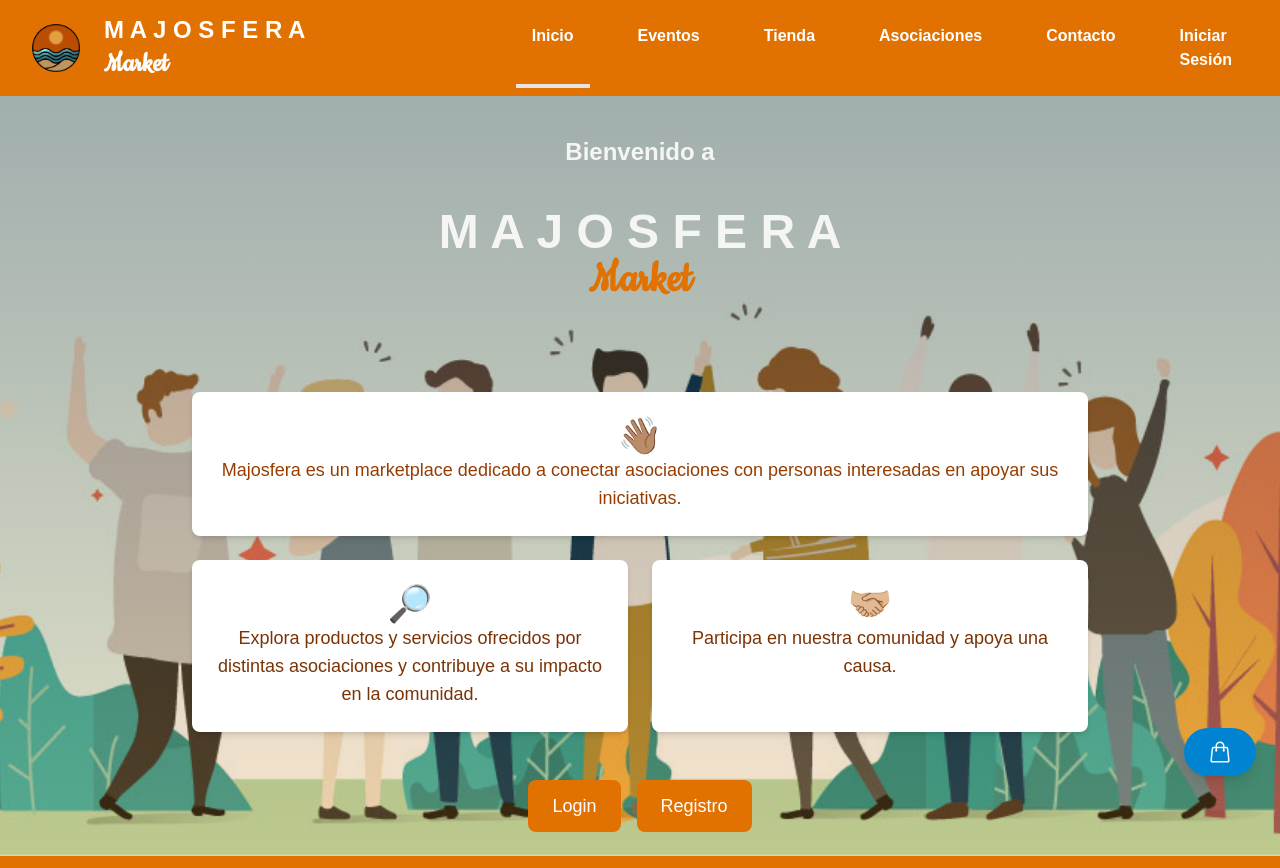
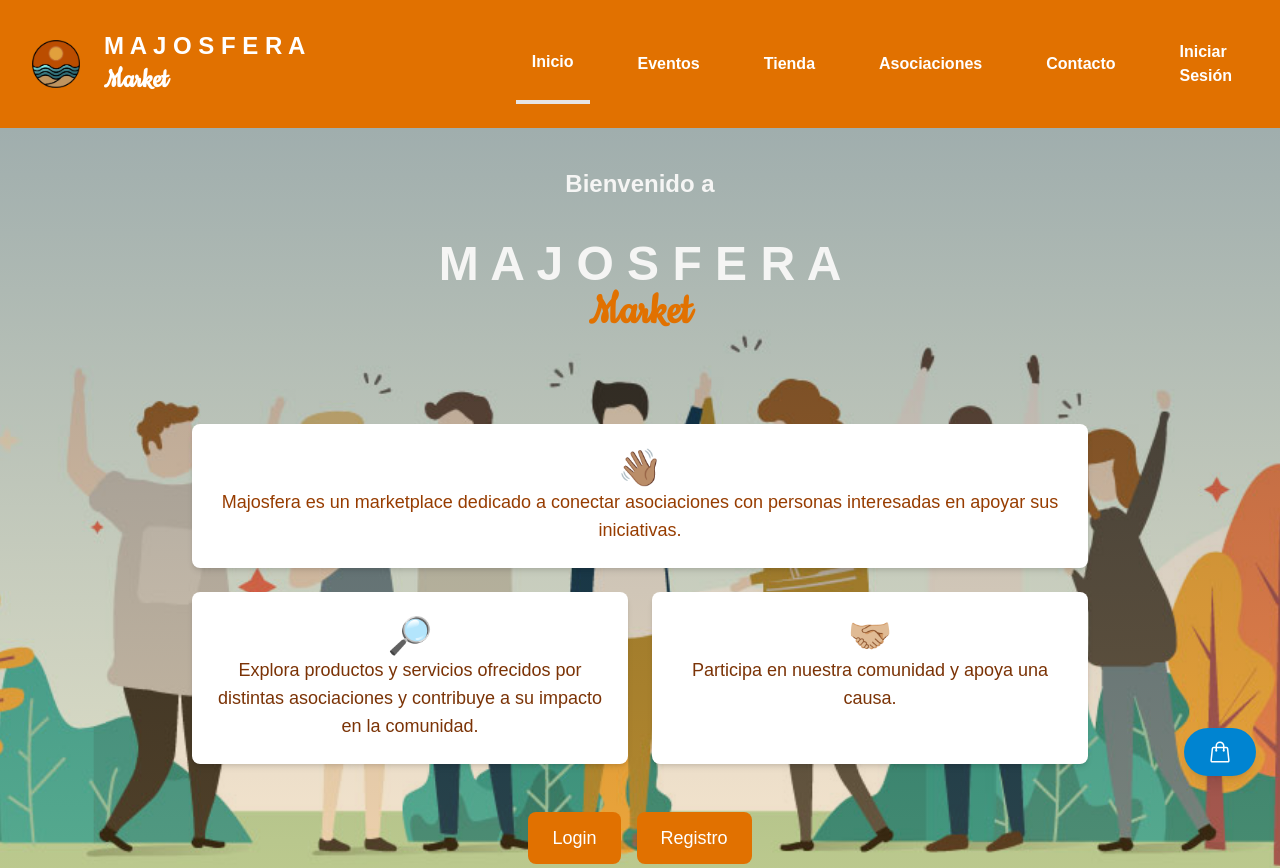
Before and after one commit to gastbr/majosfera-front, a React (Vite) app: page / in a window 1280 px wide. Shown: the top 868 px of the page. Built offline with nearby package versions, Linux system fonts and the light colour scheme; no server answers; a web font is replaced by a local one.

Commit message:
FID header buttons

```diff
--- a/src/components/Header.jsx
+++ b/src/components/Header.jsx
@@ -38,7 +38,7 @@ const Header = () => {
   }, [setIsDropdownOpen]);
 
   return (
-    <header className="bg-amber-600 text-white py-4 px-4 md:px-8 shadow-md flex justify-between items-center md:flex-row flex-col h-24">
+    <header className="bg-amber-600 text-white py-4 px-4 md:px-8 shadow-md flex justify-between items-center md:flex-row flex-col h-32">
       {/* Logo y nombre de la app */}
       <div className="flex justify-between items-center w-full">
         <div className="flex content-between md:items-center gap-2">
@@ -79,7 +79,7 @@ const Header = () => {
       <nav className={`flex flex-col fixed top-20 left-0 w-full h-full bg-amber-600 z-50 space-y-4 mt-4 md:mt-0 ${isBurgerOpen ? 'block md:hidden' : 'hidden'}`}>
         <Link
           to="/"
-          className={`font-bold p-4 ${pathName === '/' ? 'border-b-4 border-stone-200 cursor-default' : 'hover:bg-amber-700 rounded-lg'}`}
+          className={`flex items-center font-bold p-4 ${pathName === '/' ? 'border-b-4 border-stone-200 cursor-default' : 'hover:bg-amber-700 rounded-lg'}`}
         >
           Inicio
         </Link>
@@ -91,43 +91,43 @@ const Header = () => {
         </Link>
         <Link
           to="/market"
-          className={`font-bold p-4 ${pathName === '/market' ? 'border-b-4 border-stone-200 cursor-default' : 'hover:bg-amber-700 rounded-lg'}`}
+          className={`flex items-center font-bold p-4 ${pathName === '/market' ? 'border-b-4 border-stone-200 cursor-default' : 'hover:bg-amber-700 rounded-lg'}`}
         >
           Tienda
         </Link>
         <Link
           to="/associations-list"
-          className={`font-bold p-4 ${pathName === '/associations-list' ? 'border-b-4 border-stone-200 cursor-default' : 'hover:bg-amber-700 rounded-lg'}`}
+          className={`flex items-center font-bold p-4 ${pathName === '/associations-list' ? 'border-b-4 border-stone-200 cursor-default' : 'hover:bg-amber-700 rounded-lg'}`}
         >
           Asociaciones
         </Link>
         <Link
           to="/contact"
-          className={`font-bold p-4 ${pathName === '/contact' ? 'border-b-4 border-stone-200 cursor-default' : 'hover:bg-amber-700 rounded-lg'}`}
+          className={`flex items-center font-bold p-4 ${pathName === '/contact' ? 'border-b-4 border-stone-200 cursor-default' : 'hover:bg-amber-700 rounded-lg'}`}
         >
           Contacto
         </Link>
         <Link
           to="/profile"
-          className={`font-bold p-4 ${pathName === '/profile' ? 'border-b-4 border-stone-200 cursor-default' : 'hover:bg-amber-700 rounded-lg'}`}
+          className={`flex items-center font-bold p-4 ${pathName === '/profile' ? 'border-b-4 border-stone-200 cursor-default' : 'hover:bg-amber-700 rounded-lg'}`}
         >
           Perfil
         </Link>
         <Link
           to="/favourite"
-          className={`font-bold p-4 ${pathName === '/favourite' ? 'border-b-4 border-stone-200 cursor-default' : 'hover:bg-amber-700 rounded-lg'}`}
+          className={`flex items-center font-bold p-4 ${pathName === '/favourite' ? 'border-b-4 border-stone-200 cursor-default' : 'hover:bg-amber-700 rounded-lg'}`}
         >
           Favoritos
         </Link>
         <Link
           to="/register-product"
-          className={`font-bold p-4 ${pathName === '/register-product' ? 'border-b-4 border-stone-200 cursor-default' : 'hover:bg-amber-700 rounded-lg'}`}
+          className={`flex items-center font-bold p-4 ${pathName === '/register-product' ? 'border-b-4 border-stone-200 cursor-default' : 'hover:bg-amber-700 rounded-lg'}`}
         >
           Registrar producto
         </Link>
         <Link
           to="/CRUD-product"
-          className={`font-bold p-4 ${pathName === '/CRUD-product' ? 'border-b-4 border-stone-200 cursor-default' : 'hover:bg-amber-700 rounded-lg'}`}
+          className={`flex items-center font-bold p-4 ${pathName === '/CRUD-product' ? 'border-b-4 border-stone-200 cursor-default' : 'hover:bg-amber-700 rounded-lg'}`}
         >
           Editar productos
         </Link>
@@ -144,28 +144,28 @@ const Header = () => {
         className={`md:flex space-x-4 md:space-x-8 mt-4 md:mt-0 hidden`}
       >
         <Link to="/"
-          className={`font-bold p-4 ${pathName === '/' ? 'border-b-4 border-stone-200 cursor-default' : 'hover:bg-amber-700 rounded-lg'}`}>
+          className={`flex items-center font-bold p-4 ${pathName === '/' ? 'border-b-4 border-stone-200 cursor-default' : 'hover:bg-amber-700 rounded-lg'}`}>
           Inicio
         </Link>
         <Link to=""
-          className={`cursor-not-allowed font-bold p-4 ${pathName === '' ? 'border-b-4 border-stone-200 cursor-default' : ''}`}>
+          className={`flex items-center cursor-not-allowed font-bold p-4 ${pathName === '' ? 'border-b-4 border-stone-200 cursor-default' : ''}`}>
           Eventos
         </Link>
         <Link
           to="/market"
-          className={`font-bold p-4 ${pathName === '/market' ? 'border-b-4 border-stone-200 cursor-default' : 'hover:bg-amber-700 rounded-lg'}`}
+          className={`flex items-center font-bold p-4 ${pathName === '/market' ? 'border-b-4 border-stone-200 cursor-default' : 'hover:bg-amber-700 rounded-lg'}`}
         >
           Tienda
         </Link>
         <Link
           to="/associations-list"
-          className={`font-bold p-4 ${pathName === '/associations-list' ? 'border-b-4 border-stone-200 cursor-default' : 'hover:bg-amber-700 rounded-lg'}`}
+          className={`flex items-center font-bold p-4 ${pathName === '/associations-list' ? 'border-b-4 border-stone-200 cursor-default' : 'hover:bg-amber-700 rounded-lg'}`}
         >
           Asociaciones
         </Link>
         <Link
           to="/contact"
-          className={`font-bold p-4 ${pathName === '/contact' ? 'border-b-4 border-stone-200 cursor-default' : 'hover:bg-amber-700 rounded-lg'}`}
+          className={`flex items-center font-bold p-4 ${pathName === '/contact' ? 'border-b-4 border-stone-200 cursor-default' : 'hover:bg-amber-700 rounded-lg'}`}
         >
           Contacto
         </Link>
```
